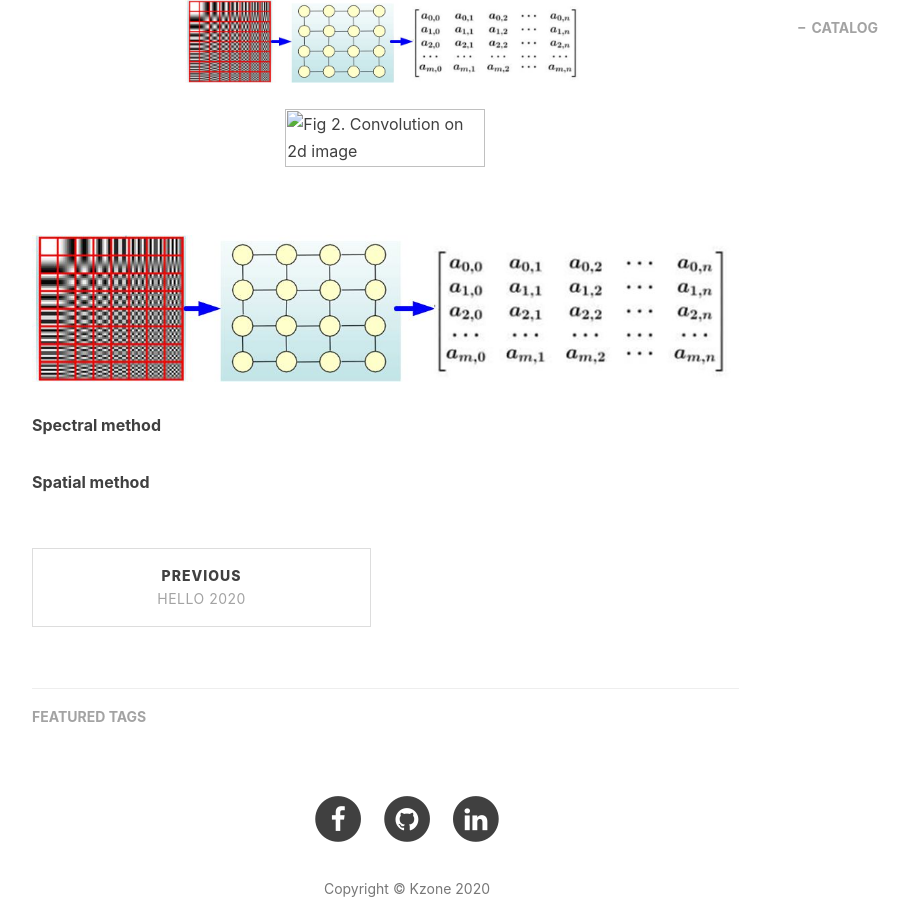
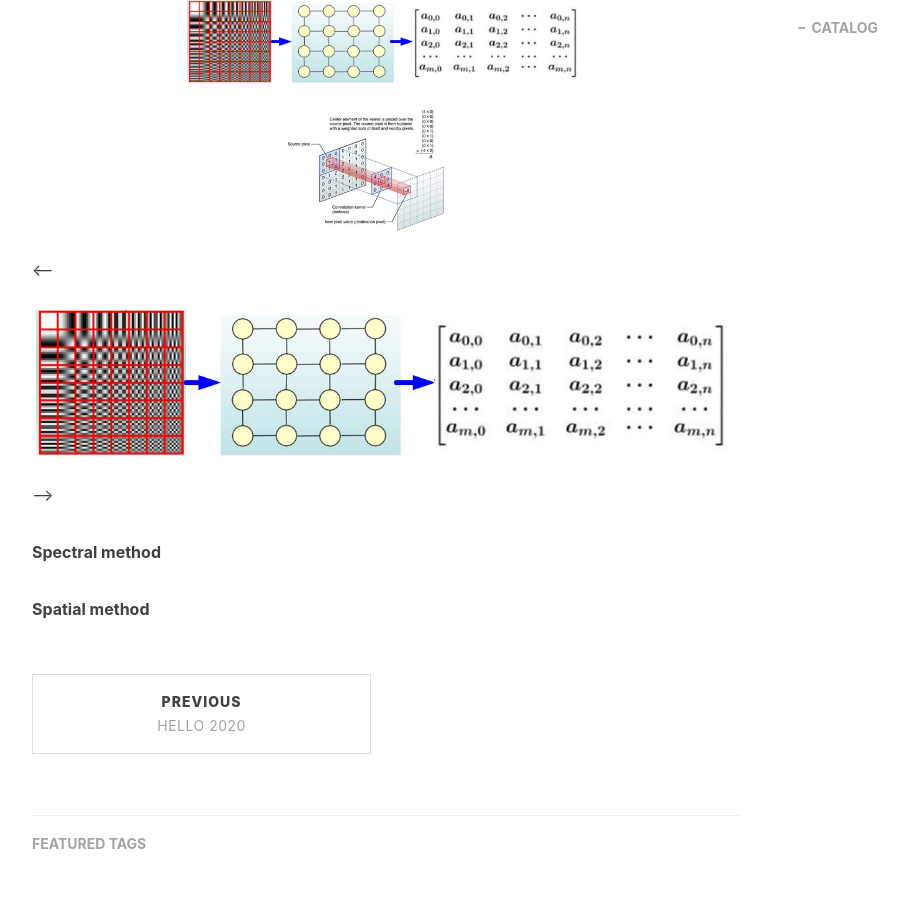
Before and after one commit to ZOUKaifeng/zoukaifeng.github.io, a Jekyll site: the page built from _posts/2020-10-17-hello.markdown, in a window 1280 px wide and 900 px high, scrolled down 865 px. Shown: the whole window, without its empty margins (233-1142 px from the left). Built offline with Jekyll 4.4.1, drawn with Linux system fonts in a browser that asks for light colours; nearby versions of some CDN libraries; comment, search, counter and statistics services are not loaded; grey boxes are pictures that could not be loaded.

Commit message:
Update 2020-10-17-hello.markdown

```diff
--- a/_posts/2020-10-17-hello.markdown
+++ b/_posts/2020-10-17-hello.markdown
@@ -17,8 +17,8 @@ tags:
 In our daily life, the most common media we see are images, videos and sounds. One feature of this data is that they are neatly arranged. For example, the pixels of an image can be represented by a matrix which is an an underlying Euclidean or grid-like structure (Fig 1.). Thanks to this property, convolutional neural networks have had great success with 2d picture and speech data. (Fig 2.)<br>
 
 <img src="/img/euclidean_data_structure.png" title="Fig 1. Euclidean data structure" width="400" height="100" />
-<img src="https://github.com/ZOUKaifeng/zoukaifeng.github.io/blob/master/img/convolution%20on%202d%20image.jpg" title="Fig 2. Convolution on 2d image" width="200" height="100" />
-![](/img/euclidean_data_structure.png)
+<img src="/img/convolution%20on%202d%20image.jpg" title="Fig 2. Convolution on 2d image" width="200" height="100" />
+<--![](/img/euclidean_data_structure.png)-->
 
 **Spectral method**
 
```
